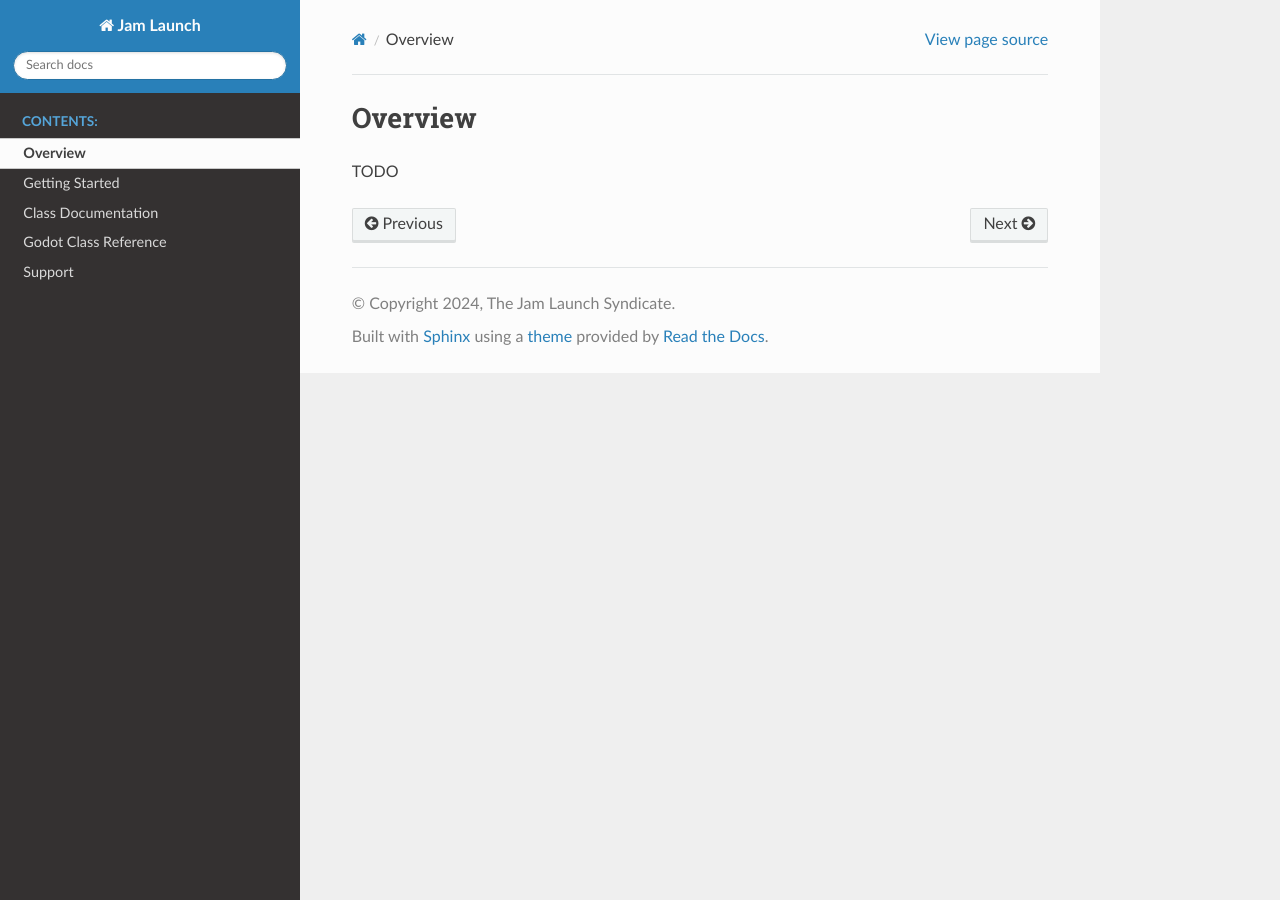
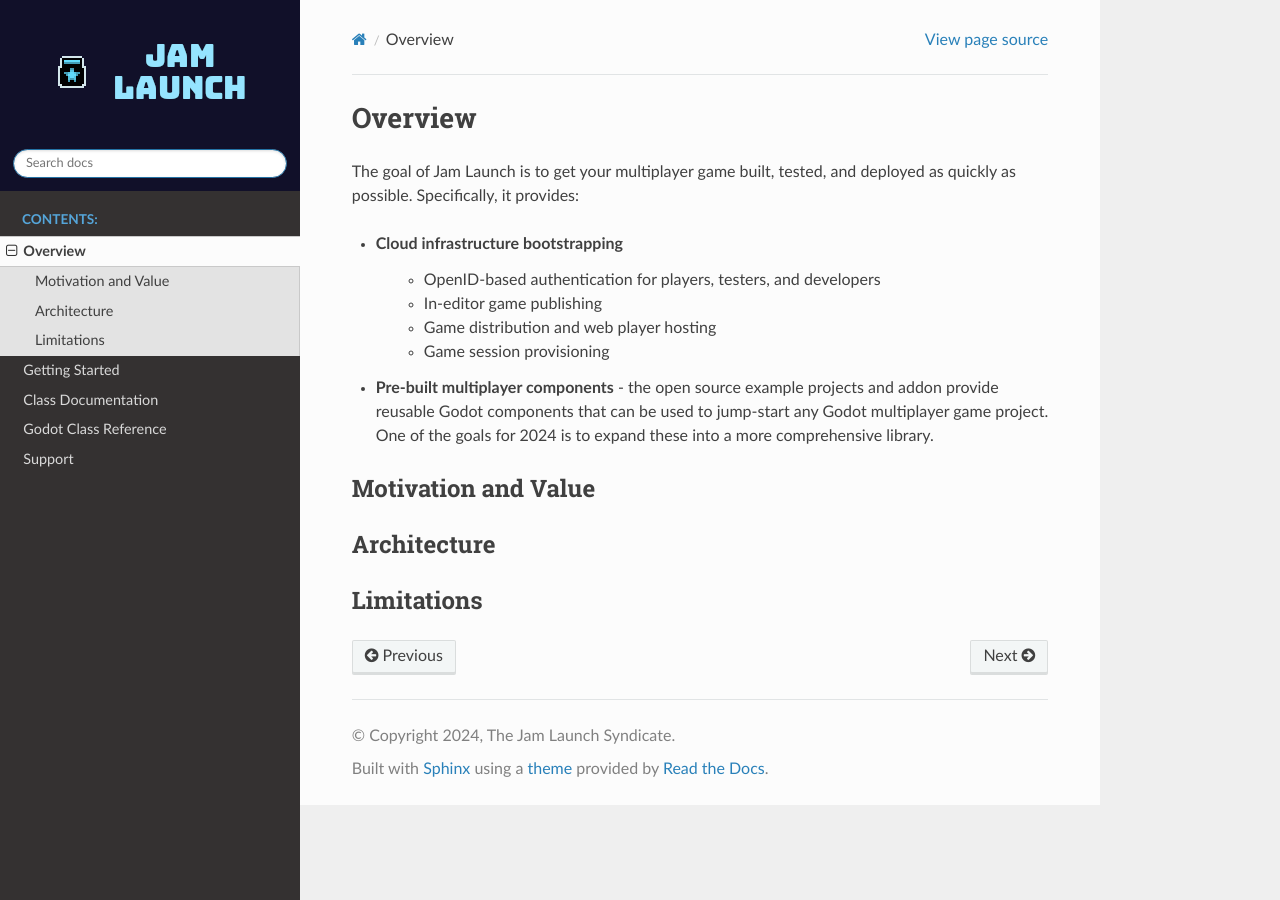
Before and after one commit to jam-launch/jam-launch-docs, a Sphinx documentation site: the page built from docs/source/overview.rst, in a window 1280 px wide. Built offline with Sphinx 7.4.7 and the Read the Docs theme 2.0.0, drawn with Linux system fonts in a browser that asks for light colours; pages that are not in the unit, such as notebooks, are missing from menus.

Commit message:
some minor updates and theming

```diff
--- a/docs/source/conf.py
+++ b/docs/source/conf.py
@@ -15,9 +15,7 @@ author = 'Adam'
 
 extensions = []
 
-templates_path = ['_templates']
 exclude_patterns = []
-
 
 
 # -- Options for HTML output -------------------------------------------------
@@ -25,3 +23,17 @@ exclude_patterns = []
 
 html_theme = 'sphinx_rtd_theme'
 html_static_path = ['_static']
+
+html_logo = '_static/docstitle.png'
+
+html_theme_options = {
+    'display_version': False,
+    'style_nav_header_background': 'rgb(17, 16, 41)',
+    'logo_only': True
+}
+
+html_context = {
+    "display_github": False
+}
+
+html_favicon = 'favicon.ico'
--- a/docs/source/jam-classes/index.rst
+++ b/docs/source/jam-classes/index.rst
@@ -1,6 +1,10 @@
 
 Class Documentation
 ======================================
+
+This class documentation is generated directly from the source code in the Jam
+Launch addon. It should also be available in the editor documentation when the
+addon is present.
 
 .. toctree::
    :maxdepth: 1
--- a/docs/source/overview.rst
+++ b/docs/source/overview.rst
@@ -3,4 +3,27 @@
 Overview
 ===========================
 
-TODO
+The goal of Jam Launch is to get your multiplayer game built, tested, and
+deployed as quickly as possible. Specifically, it provides:
+
+* **Cloud infrastructure bootstrapping**
+    * OpenID-based authentication for players, testers, and developers
+    * In-editor game publishing
+    * Game distribution and web player hosting
+    * Game session provisioning
+* **Pre-built multiplayer components** - the open source example projects and
+  addon provide reusable Godot components that can be used to jump-start any
+  Godot multiplayer game project. One of the goals for 2024 is to expand these
+  into a more comprehensive library.
+
+
+Motivation and Value
+---------------------
+
+
+Architecture
+-------------
+
+
+Limitations
+------------
```
Also changed, not shown: docs/source/setup.rst (+16 -1 lines), docs/source/_static/docstitle.png (added), docs/source/_static/star-jar-outlined_16x16.png (added), docs/source/favicon.ico (added), 1 other file.
